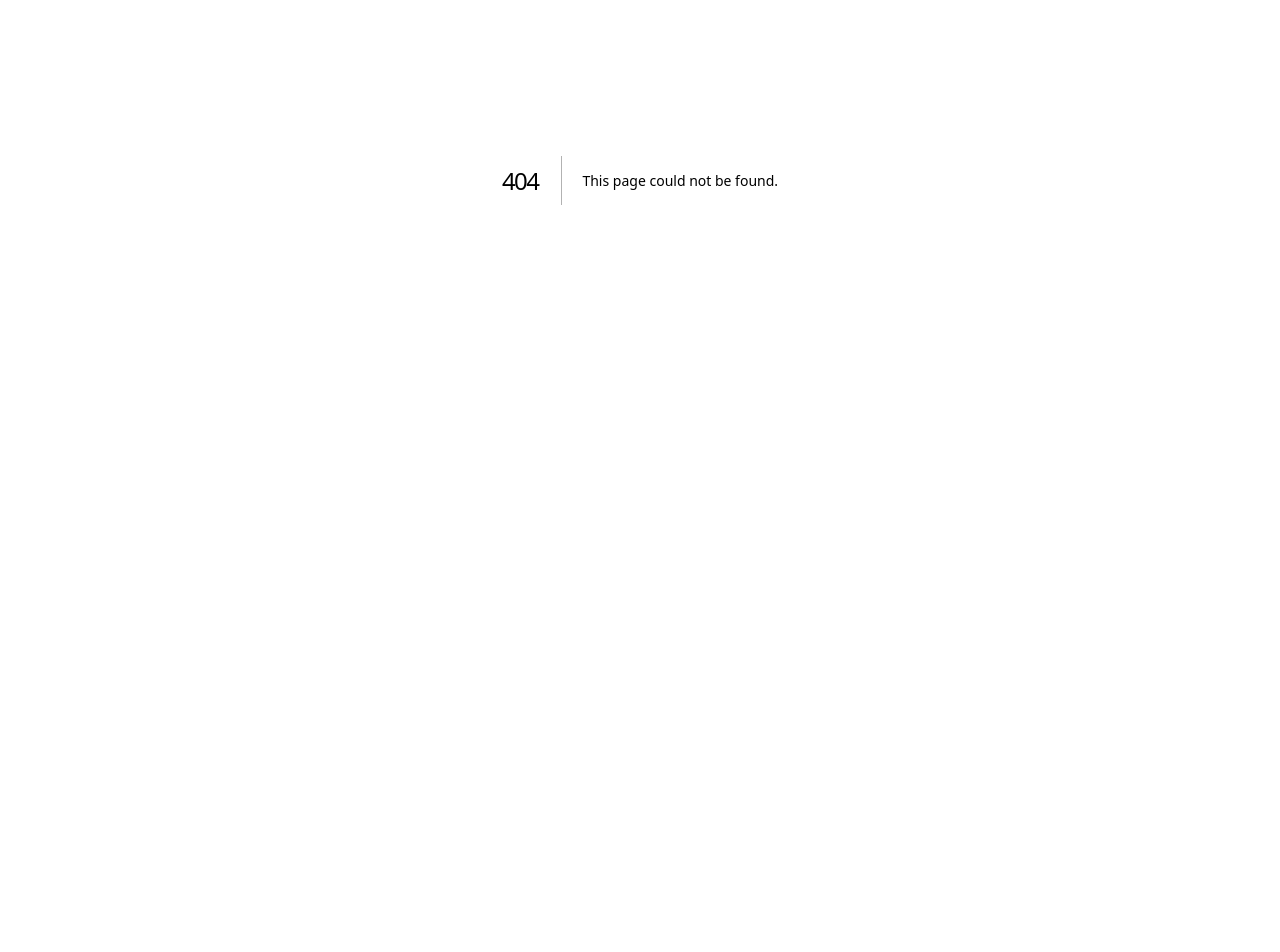
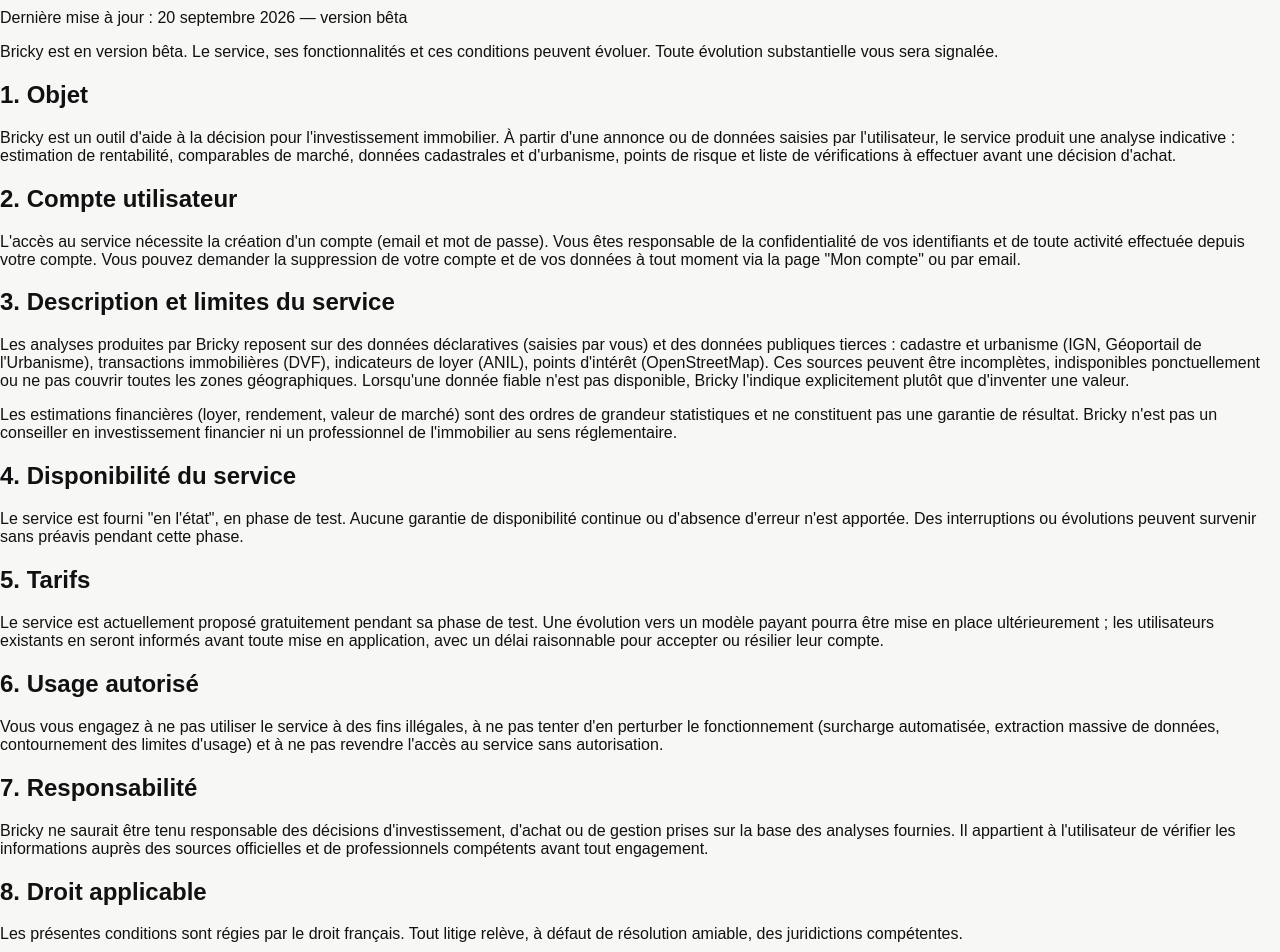
Before and after one commit to dreamsbuilding3-afk/BRICKY.AI, a Next.js app: page /legal/cgu in a window 1280 px wide. Before the commit this address had no page. Shown: the part 220-1172 px from the top of the page. Before the commit the page ends 800 px from the top, so only its background shows below. Built offline with nearby package versions, Linux system fonts and the light colour scheme.

Commit message:
feat: ajoute la page des CGU

```diff
--- /dev/null
+++ b/app/legal/cgu/page.tsx
@@ -0,0 +1,63 @@
+export const metadata = { title: "Conditions générales d'utilisation — Bricky" };
+
+export default function CGUPage() {
+  return (
+    <main className="page">
+      <div className="legal-page">
+        <div className="legal-card">
+          <a className="legal-back" href="/">← Retour à l'accueil</a>
+          <h1>Conditions générales d'utilisation</h1>
+          <p className="legal-updated">Dernière mise à jour : 20 septembre 2026 — version bêta</p>
+
+          <div className="legal-notice">
+            Bricky est en version bêta. Le service, ses fonctionnalités et ces conditions peuvent évoluer. Toute évolution substantielle vous sera signalée.
+          </div>
+
+          <h2>1. Objet</h2>
+          <p>
+            Bricky est un outil d'aide à la décision pour l'investissement immobilier. À partir d'une annonce ou de données saisies par l'utilisateur, le service produit une analyse indicative : estimation de rentabilité, comparables de marché, données cadastrales et d'urbanisme, points de risque et liste de vérifications à effectuer avant une décision d'achat.
+          </p>
+
+          <h2>2. Compte utilisateur</h2>
+          <p>
+            L'accès au service nécessite la création d'un compte (email et mot de passe). Vous êtes responsable de la confidentialité de vos identifiants et de toute activité effectuée depuis votre compte. Vous pouvez demander la suppression de votre compte et de vos données à tout moment via la page "Mon compte" ou par email.
+          </p>
+
+          <h2>3. Description et limites du service</h2>
+          <p>
+            Les analyses produites par Bricky reposent sur des données déclaratives (saisies par vous) et des données publiques tierces : cadastre et urbanisme (IGN, Géoportail de l'Urbanisme), transactions immobilières (DVF), indicateurs de loyer (ANIL), points d'intérêt (OpenStreetMap). Ces sources peuvent être incomplètes, indisponibles ponctuellement ou ne pas couvrir toutes les zones géographiques. Lorsqu'une donnée fiable n'est pas disponible, Bricky l'indique explicitement plutôt que d'inventer une valeur.
+          </p>
+          <p>
+            Les estimations financières (loyer, rendement, valeur de marché) sont des ordres de grandeur statistiques et ne constituent pas une garantie de résultat. Bricky n'est pas un conseiller en investissement financier ni un professionnel de l'immobilier au sens réglementaire.
+          </p>
+
+          <h2>4. Disponibilité du service</h2>
+          <p>
+            Le service est fourni "en l'état", en phase de test. Aucune garantie de disponibilité continue ou d'absence d'erreur n'est apportée. Des interruptions ou évolutions peuvent survenir sans préavis pendant cette phase.
+          </p>
+
+          <h2>5. Tarifs</h2>
+          <p>
+            Le service est actuellement proposé gratuitement pendant sa phase de test. Une évolution vers un modèle payant pourra être mise en place ultérieurement ; les utilisateurs existants en seront informés avant toute mise en application, avec un délai raisonnable pour accepter ou résilier leur compte.
+          </p>
+
+          <h2>6. Usage autorisé</h2>
+          <p>
+            Vous vous engagez à ne pas utiliser le service à des fins illégales, à ne pas tenter d'en perturber le fonctionnement (surcharge automatisée, extraction massive de données, contournement des limites d'usage) et à ne pas revendre l'accès au service sans autorisation.
+          </p>
+
+          <h2>7. Responsabilité</h2>
+          <p>
+            Bricky ne saurait être tenu responsable des décisions d'investissement, d'achat ou de gestion prises sur la base des analyses fournies. Il appartient à l'utilisateur de vérifier les informations auprès des sources officielles et de professionnels compétents avant tout engagement.
+          </p>
+
+          <h2>8. Droit applicable</h2>
+          <p>Les présentes conditions sont régies par le droit français. Tout litige relève, à défaut de résolution amiable, des juridictions compétentes.</p>
+
+          <h2>9. Contact</h2>
+          <p>Pour toute question sur ces conditions : [email à compléter]</p>
+        </div>
+      </div>
+    </main>
+  );
+}
```
